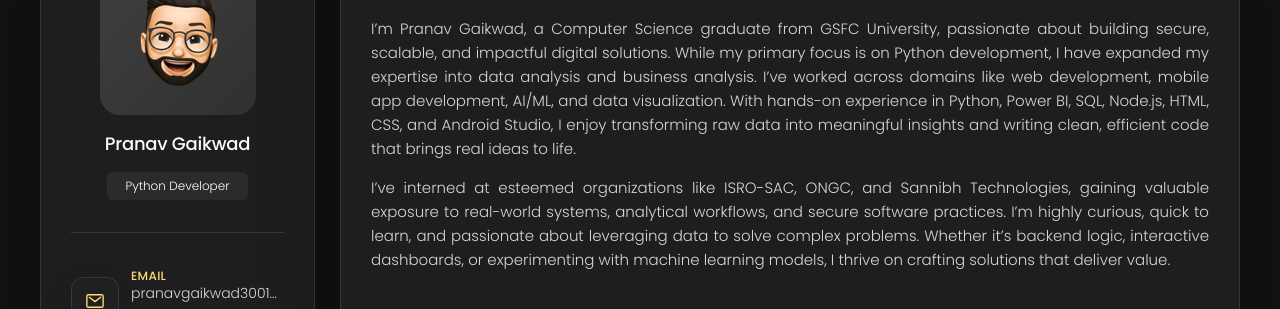
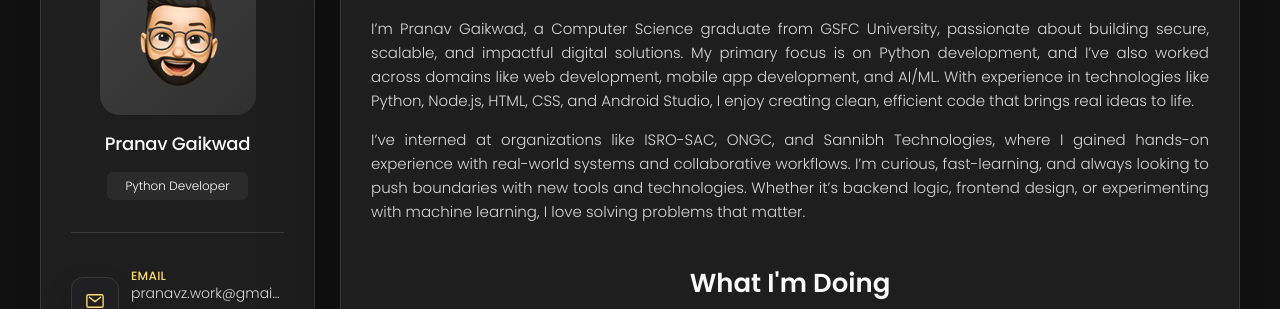
Before and after one commit to realPranavg45/Pranav-s-Personal-Portfolio, a plain HTML site: page index.html in a window 1280 px wide. Shown: the part 162-471 px from the top of the page. Drawn offline with nearby package versions, Linux system fonts and the light colour scheme.

Commit message:
Modify contact email and enhance about section
Updated contact email and refined personal introduction.

```diff
--- a/index.html
+++ b/index.html
@@ -74,7 +74,7 @@
             <div class="contact-info">
               <p class="contact-title">Email</p>
 
-              <a href="mailto:pranavgaikwad3001@gmail.com" class="contact-link">pranavgaikwad3001@gmail.com</a>
+              <a href="mailto:pranavgaikwad3001@gmail.com" class="contact-link">pranavz.work@gmail.com</a>
             </div>
 
           </li>
@@ -188,17 +188,15 @@
 
         <section class="about-text">
           <p>
-  I’m Pranav Gaikwad, a Computer Science graduate from GSFC University, passionate about building secure, scalable, and impactful digital solutions.
-  While my primary focus is on Python development, I have expanded my expertise into data analysis and business analysis. I’ve worked across domains like web development, mobile app development, AI/ML, and data visualization.
-  With hands-on experience in Python, Power BI, SQL, Node.js, HTML, CSS, and Android Studio, I enjoy transforming raw data into meaningful insights and writing clean, efficient code that brings real ideas to life.
-</p>
+            I’m Pranav Gaikwad, a Computer Science graduate from GSFC University, passionate about building secure, scalable, and impactful digital solutions.
+             My primary focus is on Python development, and I’ve also worked across domains like web development, mobile app development, and AI/ML.
+              With experience in technologies like Python, Node.js, HTML, CSS, and Android Studio, I enjoy creating clean, efficient code that brings real ideas to life.
+          </p>
 
-<p>
-  I’ve interned at esteemed organizations like ISRO-SAC, ONGC, and Sannibh Technologies, gaining valuable exposure to real-world systems, analytical workflows, and secure software practices.
-  I’m highly curious, quick to learn, and passionate about leveraging data to solve complex problems.
-  Whether it’s backend logic, interactive dashboards, or experimenting with machine learning models, I thrive on crafting solutions that deliver value.
-</p>
-
+          <p>
+            I’ve interned at organizations like ISRO-SAC, ONGC, and Sannibh Technologies, where I gained hands-on experience with real-world systems and collaborative workflows.
+             I’m curious, fast-learning, and always looking to push boundaries with new tools and technologies. Whether it’s backend logic, frontend design, or experimenting with machine learning, I love solving problems that matter.
+          </p>
         </section>
 
 
@@ -297,6 +295,17 @@
 
           <ol class="timeline-list">
 
+            <li class="timeline-item">
+
+              <h4 class="h4 timeline-item-title">Trainee at Tntra </h4>
+
+              <span> September 2025- Present</span>
+
+              <p class="timeline-text">
+                IFS Cloud Trainee with foundational knowledge of LU APIs, OData integrations, and IFS Connect. Currently learning to design validation logic, transactional flows, and integration configurations following IFS best practices.
+              </p>
+
+            </li>
             <li class="timeline-item">
 
               <h4 class="h4 timeline-item-title">Project Trainee at SAC, ISRO </h4>
```
